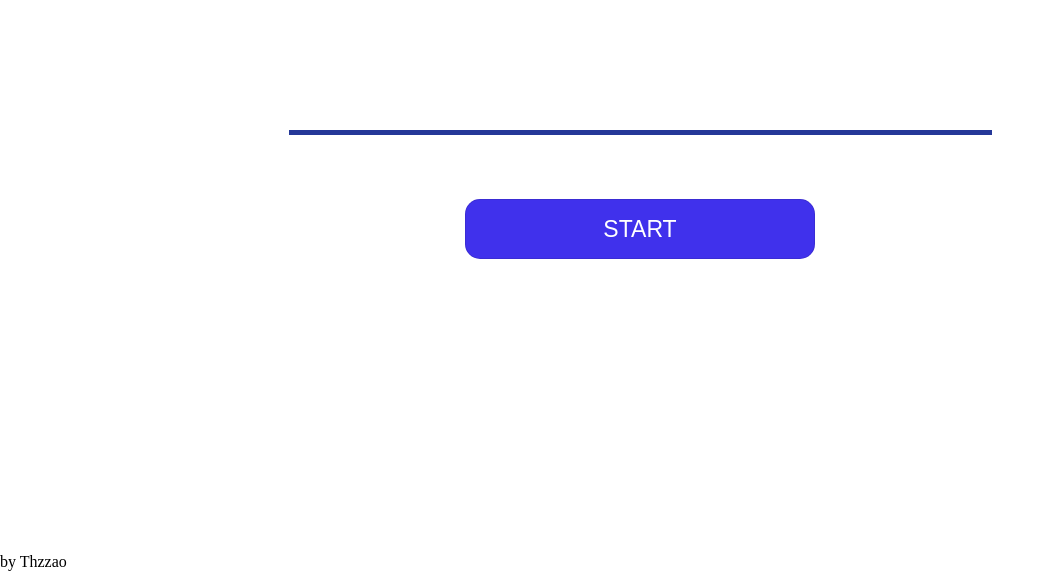
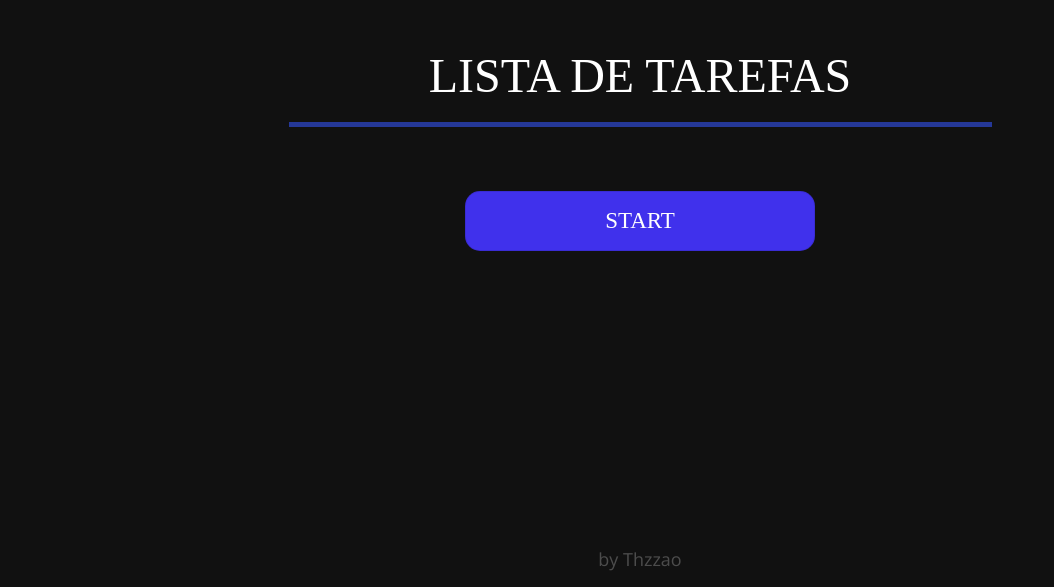
Before and after one commit to Thzzao/ToDoListReact, a React (Vite) app: page / in a window 1280 px wide. Shown: the part 229-816 px from the top of the page, without its empty margins (0-1054 px from the left). Built offline with nearby package versions, Linux system fonts and the light colour scheme; a web font is replaced by a local one.

Commit message:
feat: Chamada do tema padrão

```diff
--- a/src/Rotas.jsx
+++ b/src/Rotas.jsx
@@ -1,16 +1,20 @@
 import { BrowserRouter, Route, Routes } from 'react-router-dom'
 import Home from './pages/Home/Home'
 import App from './pages/App/App'
-import { GlobalStyle } from './GlobalStyle'
+import { GlobalStyle } from './styles/GlobalStyle'
+import { ThemeProvider } from 'styled-components'
+import { TemaDark } from './styles/Temas'
 
 const Rotas = () => {
     return (
         <BrowserRouter>
-            <GlobalStyle />
-            <Routes>
-                <Route path='/' element={<Home />} />
-                <Route path='/app' element={<App />} />
-            </Routes>
+            <ThemeProvider theme={TemaDark}>
+                <GlobalStyle />
+                <Routes>
+                    <Route path='/' element={<Home />} />
+                    <Route path='/app' element={<App />} />
+                </Routes>
+            </ThemeProvider>
         </BrowserRouter>
     )
 }
```
